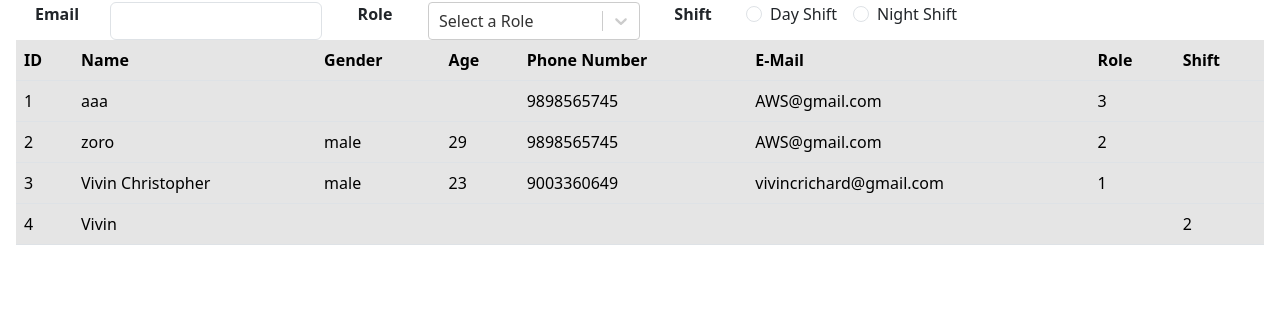
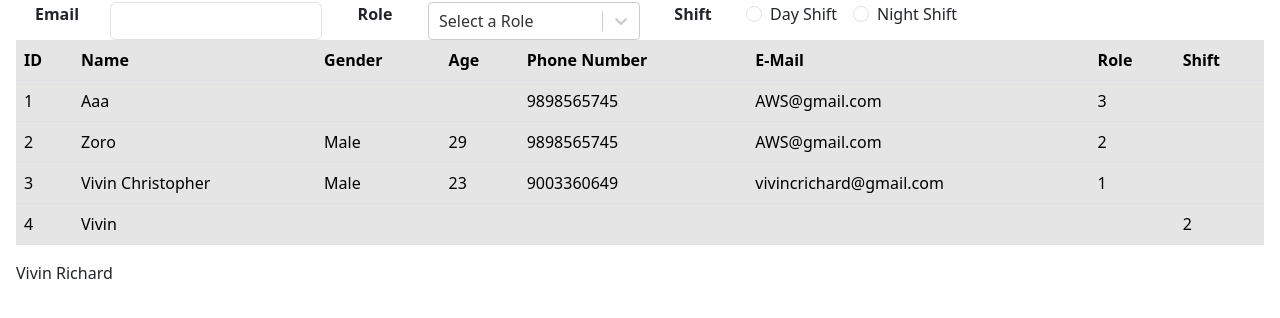
Before and after one commit to vivincrichard/my-application-01, a React (Vite) app: page /staff in a window 1280 px wide. Shown: the part 220-538 px from the top of the page. Built offline with nearby package versions, Linux system fonts and the light colour scheme; data requests are answered from the project's data file.

Commit message:
added captial letters to code in uitls

```diff
--- a/src/Components/Staff/Index.tsx
+++ b/src/Components/Staff/Index.tsx
@@ -2,6 +2,7 @@ import Select from "react-select";
 import { useDepartments, useStaffCreate, useStaffList } from "./StaffQuery";
 import { genderOptions, IStaff } from "./staffService";
 import { Controller, useForm } from "react-hook-form";
+import { capitalFirstLetters } from "../Utils";
 
 type OptionType = { value: string | any; label: string };
 
@@ -286,8 +287,8 @@ function Staff() {
             staffList?.map((staff: IStaff) => (
               <tr key={staff?.id}>
                 <td>{staff?.id}</td>
-                <td>{staff?.name}</td>
-                <td>{staff?.gender}</td>
+                <td>{capitalFirstLetters(staff?.name)}</td>
+                <td>{capitalFirstLetters(staff?.gender)}</td>
                 <td>{staff?.age}</td>
                 <td>{staff?.phoneNumber}</td>
                 <td>{staff?.email}</td>
@@ -298,6 +299,10 @@ function Staff() {
           )}
         </tbody>
       </table>
+
+      <div>
+        <p>{capitalFirstLetters('vivin richard')}</p>
+      </div>
     </div>
   );
 }
--- a/src/Components/Utils.ts
+++ b/src/Components/Utils.ts
@@ -0,0 +1,10 @@
+export const capitalFirstLetters = (input: any) => {
+  if (!input) return ""; // Handle empty input
+  return input
+    .toLowerCase()
+    .split(" ") // Split the string into words
+    .map(
+      (word: any) => word.charAt(0).toUpperCase() + word.slice(1).toLowerCase()
+    ) // Capitalize each word
+    .join(" "); // Join the words back into a single string
+};
```
